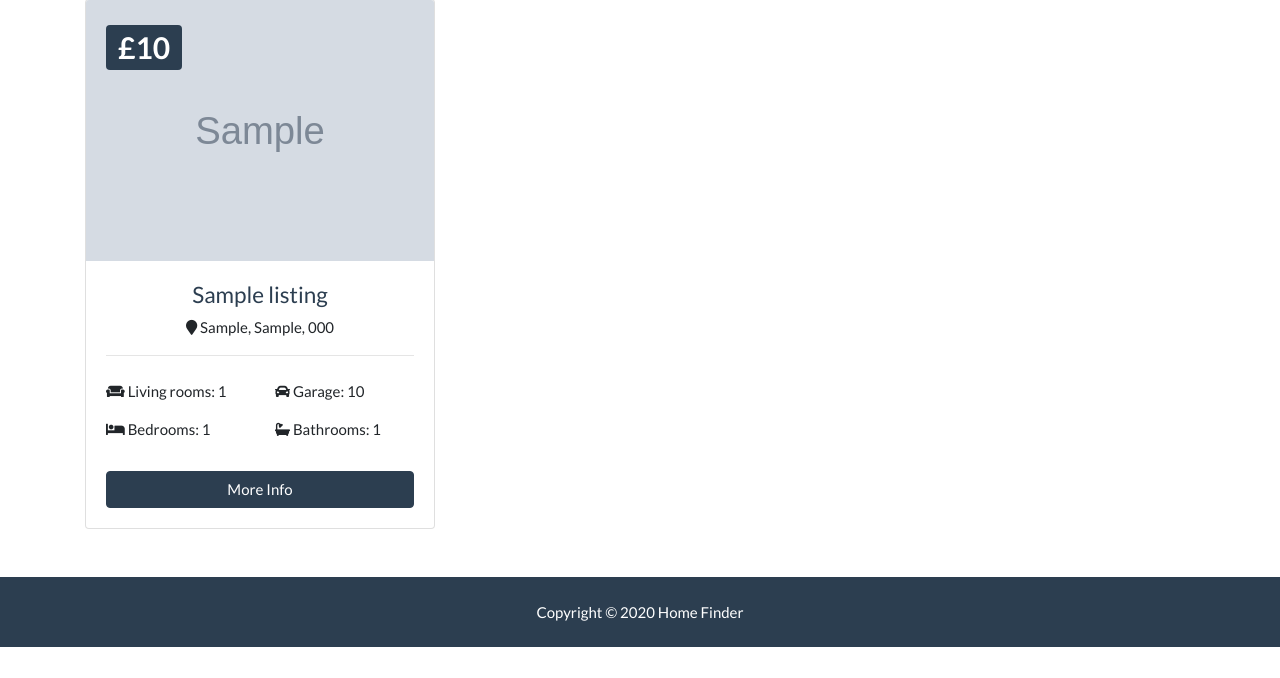
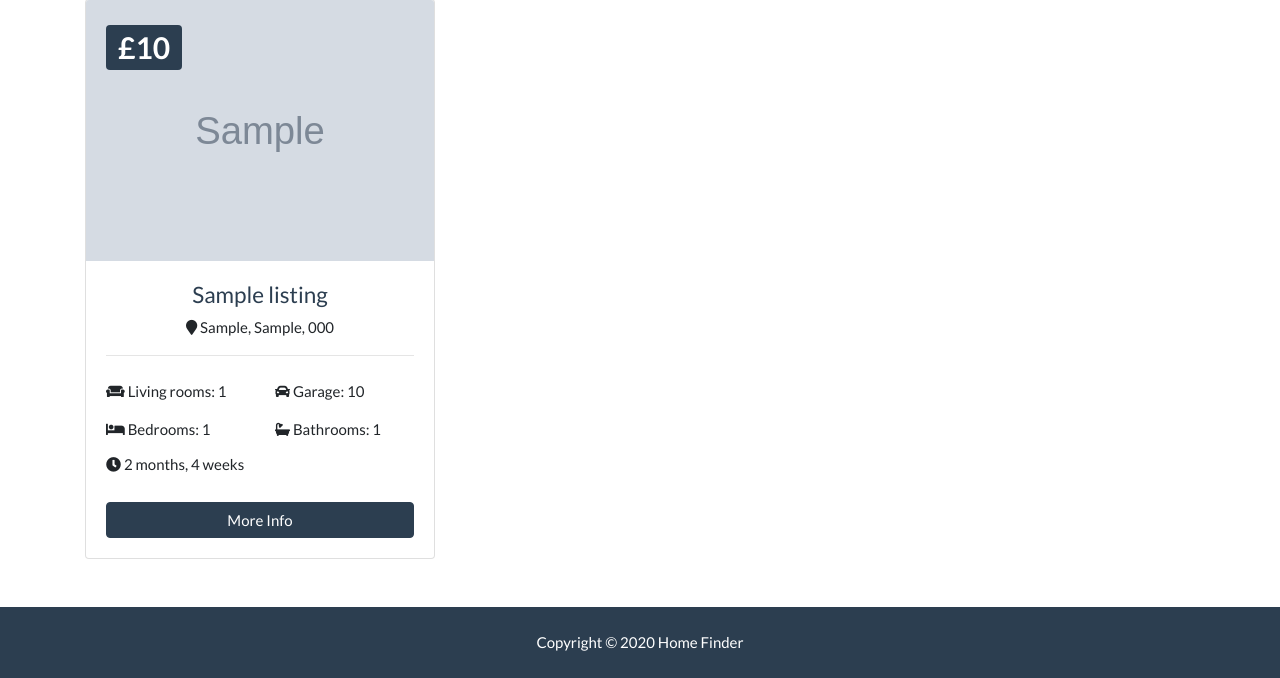
Before and after one commit to peterintest/homefinder, a Django app: page /listings/ in a window 1280 px wide. Shown: the part 417-1095 px from the top of the page. Before the commit the page ends 1064 px from the top, so only its background shows below. Run offline with Django 3.2, Linux system fonts and the light colour scheme; tables that the repository leaves empty hold one stand-in row (values such as "Sample post"); grey boxes marked "Sample" are stand-in pictures; some libraries are stand-ins or nearby versions.

Commit message:
HF-8 - Property listing cards now display time since creation date

```diff
--- a/templates/listings/listings.html
+++ b/templates/listings/listings.html
@@ -63,6 +63,10 @@
                                 <div class="col-6">
                                     <i class="fas fa-bath"></i> Bathrooms: {{ listing.bathrooms }}</div>
                             </div>
+                            <div class="row py-1">
+                                <div class="col-12">
+                                    <i class="fas fa-clock" ></i> {{ listing.creation_date | timesince }}</div>
+                            </div>
                             <br>
                             <a href="{% url 'listing' listing.id %}" class="btn btn-primary btn-block">More Info</a>
                         </div>
--- a/templates/listings/search.html
+++ b/templates/listings/search.html
@@ -106,6 +106,10 @@
                           <div class="col-6">
                               <i class="fas fa-bath"></i> Bathrooms: {{ listing.bathrooms }}</div>
                       </div>
+                      <div class="row py-1">
+                        <div class="col-12">
+                          <i class="fas fa-clock" ></i> {{ listing.creation_date | timesince }}</div>
+                      </div>
                       <br>
                       <a href="{% url 'listing' listing.id %}" class="btn btn-primary btn-block">More Info</a>
                   </div>
--- a/templates/pages/index.html
+++ b/templates/pages/index.html
@@ -86,6 +86,10 @@
                     <div class="col-6">
                       <i class="fas fa-bath"></i> Bathrooms: {{ listing.bathrooms }}</div>
                   </div>
+                  <div class="row py-1">
+                    <div class="col-12">
+                      <i class="fas fa-clock" ></i> {{ listing.creation_date | timesince }}</div>
+                  </div>
                   <br>
                   <a href="{% url 'listing' listing.id %}" class="btn btn-primary btn-block">More Info</a>
                 </div>
```
